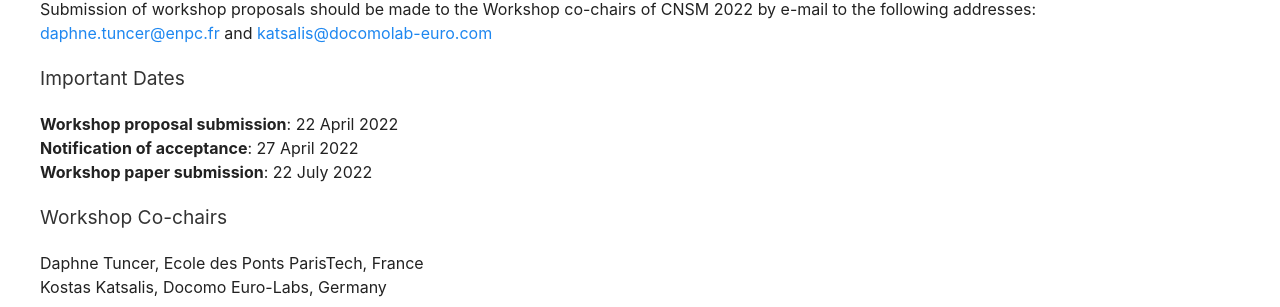
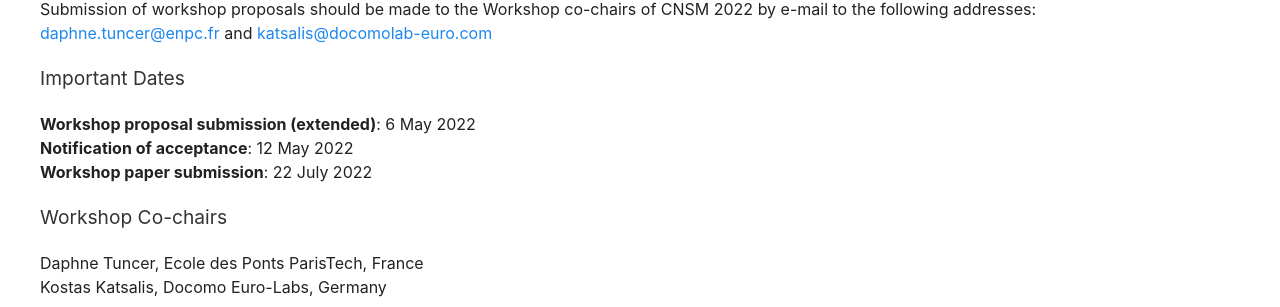
Before and after one commit to stuartclayman/cnsm_2022_website, a Jekyll site: the page built from cfw.html, in a window 1280 px wide. Shown: the part 758-1065 px from the top of the page. Built offline with Jekyll 4.4.1, drawn with Linux system fonts in a browser that asks for light colours; nearby versions of some CDN libraries.

Commit message:
Workshop changes

```diff
--- a/cfw.html
+++ b/cfw.html
@@ -32,8 +32,8 @@
 
 <h3>Important Dates</h3>
 <p>
-  <strong>Workshop proposal submission</strong>: 22 April 2022<br/>
-  <strong>Notification of acceptance</strong>: 27 April 2022<br/>
+  <strong>Workshop proposal submission (extended)</strong>: 6 May 2022<br/>
+  <strong>Notification of acceptance</strong>: 12 May 2022<br/>
   <strong>Workshop paper submission</strong>: 22 July 2022<br/>
 </p>
 
```
